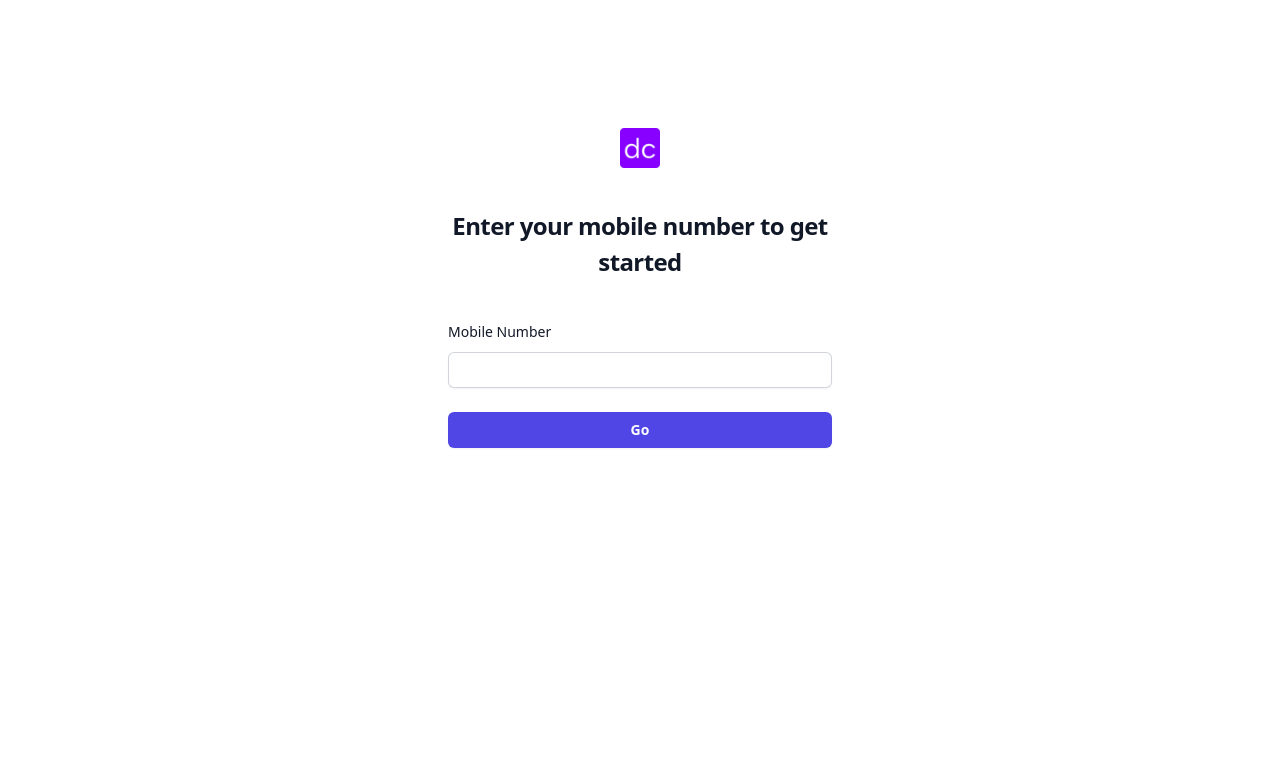
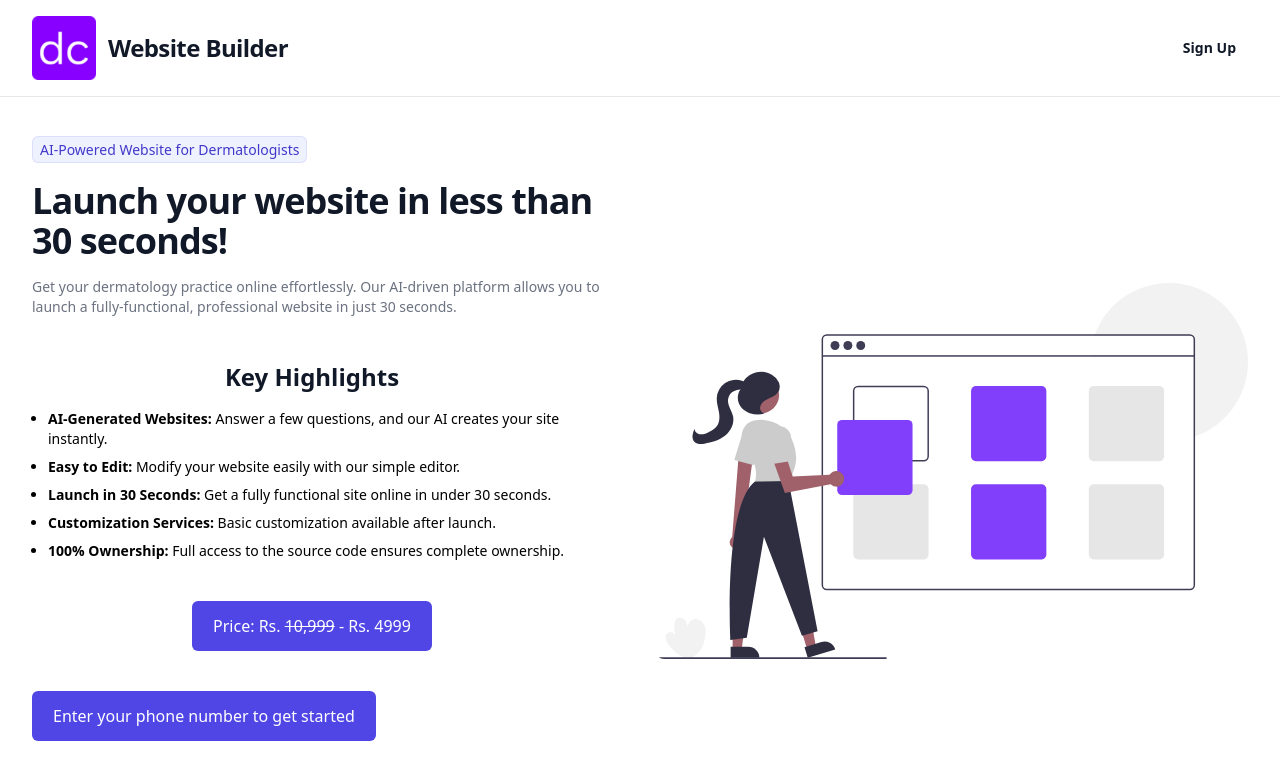
Before and after one commit to Siano-Tech/Website-Builder-Client, a React (Vite) app: page / in a window 1280 px wide. Shown: the top 780 px of the page. Built offline with nearby package versions, Linux system fonts and the light colour scheme.

Commit message:
Add files via upload

```diff
--- a/src/App.jsx
+++ b/src/App.jsx
@@ -7,11 +7,12 @@ import './api/api';
 import LoginPage from './pages/LoginPage';
 import Navbar from './layout/Navbar';
 import { Website } from './pages/Website/Website';
+import { LandingPage } from './pages/LandingPage';
 
 export default function App() {
   return (
     <Router>
-      <div className="mx-auto max-w-7xl">
+      <div className="">
         <Toaster
           position="bottom-right"
           reverseOrder={false}
@@ -20,11 +21,15 @@ export default function App() {
           }}
         />
         <Navbar />
-        <Routes>
-          <Route path="/" exact element={<LoginPage />} />
-          <Route path="/fb" exact element={<FormPage />} />
-          <Route path="/website" exact element={<Website />} />
-        </Routes>
+        <hr />
+        <div className="mx-auto max-w-7xl">
+          <Routes>
+            <Route path="/" exact element={<LandingPage />} />
+            <Route path="/login" exact element={<LoginPage />} />
+            <Route path="/fb" exact element={<FormPage />} />
+            <Route path="/website" exact element={<Website />} />
+          </Routes>
+        </div>
       </div>
     </Router>
   )
--- a/src/api/api.js
+++ b/src/api/api.js
@@ -2,7 +2,8 @@ import axios from 'axios';
 
 // Default Axis Endpoint for all the requests
 if(window.location.hostname.includes('localhost')) {
-    axios.defaults.baseURL = 'http://192.168.0.101:5000';
+    // axios.defaults.baseURL = 'http://192.168.0.101:5000';
+    axios.defaults.baseURL = 'http://192.168.31.243:5000';
 } else {
     axios.defaults.baseURL = 'https://website-builder-server.vercel.app';
 }
--- a/src/layout/Navbar.jsx
+++ b/src/layout/Navbar.jsx
@@ -19,6 +19,12 @@ const routes = [
     isHidden: isLoggedIn()
   },
   {
+    label: 'Dashboard',
+    to: '/login',
+    type: 'dashboard',
+    isHidden: !isLoggedIn()
+  },
+  {
     label: getUser() ? getUser().phoneNo : '',
     to: '',
     type: 'profile',
@@ -33,18 +39,18 @@ export default function Navbar() {
   let navigate = useNavigate();
 
   const logout = () => {
+    onLogout();
     navigate('/');
-    onLogout();
     window.location.reload();
   }
 
-  if(location && (location.pathname === "/" || location.pathname === "/website/")) {
+  if(location && (location.pathname === "/login" || location.pathname === "/website/")) {
     return null
   }
 
   return (
     <header className="bg-white">
-      <nav className="mx-auto flex max-w-7xl items-center justify-between p-6 lg:px-8" aria-label="Global">
+      <nav className="mx-auto flex max-w-7xl items-center justify-between p-4 lg:px-8" aria-label="Global">
         <div className="flex lg:flex-1">
           <Link to={"/"} className="-m-1.5 p-1.5 flex items-center">
             <span className="sr-only">Website Builder</span>
@@ -64,7 +70,7 @@ export default function Navbar() {
         </div>
         <div className="hidden lg:flex lg:flex-1 lg:justify-end">
           {routes.map((e) =>
-            !e.isHidden && <Link to={e.to} key={e.label} className="flex text-sm font-semibold leading-6 text-gray-900 pr-5">
+            !e.isHidden && <Link to={e.to} key={e.label} className="flex text-sm font-semibold leading-6 text-gray-900 rounded-lg px-3 py-2.5 hover:bg-gray-100">
               {e.label}
               {e?.type === 'profile' && <ArrowRightStartOnRectangleIcon className="ml-2 h-6 w-6" onClick={logout}  />}
             </Link>
--- a/src/pages/FormPage.jsx
+++ b/src/pages/FormPage.jsx
@@ -260,7 +260,7 @@ export const FormPage = () => {
                     <div className="border-b border-gray-900/10 pb-12">
                         <h2 className="text-xl font-semibold leading-7 text-gray-900">Doctor Details</h2>
                         {/* <p className="mt-1 text-sm leading-6 text-gray-600">Use a permanent address where you can receive mail.</p> */}
-                        <div className="mt-5 sm:mt-10  grid grid-cols-1 gap-x-6 gap-y-8 sm:grid-cols-6">
+                        <div className="mt-5 sm:mt-10  grid grid-cols-1 gap-x-6 gap-y-8">
                             <div className="sm:col-span-2">
                                 <label htmlFor="cover-photo" className="block text-sm font-medium leading-6 text-gray-900">
                                     Doctor Image
--- /dev/null
+++ b/src/pages/LandingPage.jsx
@@ -0,0 +1,96 @@
+import React from "react";
+import { Link } from "react-router-dom";
+import logo from '../assets/landing-logo.svg'
+
+const features = [
+    { name: 'Origin', description: 'Designed by Good Goods, Inc.' },
+    { name: 'Material', description: 'Solid walnut base with rare earth magnets and powder coated steel card cover' },
+    { name: 'Dimensions', description: '6.25" x 3.55" x 1.15"' },
+    { name: 'Finish', description: 'Hand sanded and finished with natural oil' },
+    { name: 'Includes', description: 'Wood card tray and 3 refill packs' },
+    { name: 'Considerations', description: 'Made from natural materials. Grain and color vary with each item.' },
+]
+
+export function LandingPage() {
+    return (
+        <div className="bg-white">
+            <div className="mx-auto grid max-w-2xl grid-col-1 sm:flex-row items-center gap-x-8 gap-y-8 sm:gap-x-8 sm:gap-y-16 px-4 py-10 sm:px-6 sm:py-10 lg:max-w-7xl lg:grid-cols-2 lg:px-8">
+                <div className="sm:hidden w-full mx-auto text-center">
+                    <span className="items-center rounded-md bg-indigo-50 px-2 py-1 text-sm font-medium text-indigo-700 ring-1 ring-inset ring-indigo-700/10">
+                        AI-Powered Website for Dermatologists
+                    </span>
+                </div>
+                <div>
+                    {/* <h1 className="text-4xl font-bold tracking-tight text-gray-900 sm:text-6xl">
+                        Summer styles are finally here
+                    </h1>
+                    <p className="mt-4 text-xl text-gray-500">
+                        This year, our new summer collection will shelter you from the harsh elements of a world that doesn't care
+                        if you live or die.
+                    </p> */}
+                    <div className="hidden sm:block w-full text-center sm:text-left sm:mb-5">
+                        <span className="items-center rounded-md bg-indigo-50 px-2 py-1 text-sm font-medium text-indigo-700 ring-1 ring-inset ring-indigo-700/10">
+                            AI-Powered Website for Dermatologists
+                        </span>
+                    </div>
+                    <h2 className="text-3xl text-center sm:text-left font-bold tracking-tight text-gray-900 sm:text-4xl">Launch your website in less than 30 seconds!</h2>
+                    <p className="mt-4 text-sm text-gray-500 text-center sm:text-left">
+                        Get your dermatology practice online effortlessly. Our AI-driven platform allows you to launch a fully-functional, professional website in just 30 seconds.
+                    </p>
+                    {/* <dl className="mt-16 grid grid-cols-1 gap-x-6 gap-y-10 sm:grid-cols-2 sm:gap-y-16 lg:gap-x-8">
+                        {features.map((feature) => (
+                            <div key={feature.name} className="border-t border-gray-200 pt-4">
+                                <dt className="font-medium text-gray-900">{feature.name}</dt>
+                                <dd className="mt-2 text-sm text-gray-500">{feature.description}</dd>
+                            </div>
+                        ))}
+                    </dl> */}
+                    <div class="py-5 lg:col-span-2 lg:col-start-1 lg:pb-16 lg:pr-8 lg:pt-6">
+                        {/* <div>
+                            <h3 class="sr-only">Description</h3>
+                            <div class="space-y-6">
+                            <p class="text-base text-gray-900">Get your dermatology practice online effortlessly. Our AI-driven platform allows you to launch a fully-functional, professional website in just 30 seconds. Simply answer a few basic questions, and we handle the rest.</p>
+                            </div>
+                        </div> */}
+                        <div class="mt-5">
+                            <h3 class="text-2xl font-bold text-gray-900 text-center">Key Highlights</h3>
+                            <div class="mt-4">
+                                <ul role="list" class="list-disc space-y-2 pl-6 sm:pl-4 text-sm">
+                                    <li><span class="text-md"><span className="font-bold">AI-Generated Websites:</span> Answer a few questions, and our AI creates your site instantly.</span></li>
+                                    <li><span class="text-md"><span className="font-bold">Easy to Edit:</span> Modify your website easily with our simple editor.</span></li>
+                                    <li><span class="text-md"><span className="font-bold">Launch in 30 Seconds:</span> Get a fully functional site online in under 30 seconds.</span></li>
+                                    <li><span class="text-md"><span className="font-bold">Customization Services:</span> Basic customization available after launch.</span></li>
+                                    <li><span class="text-md"><span className="font-bold">100% Ownership:</span> Full access to the source code ensures complete ownership.</span></li>
+                                </ul>
+                            </div>
+                        </div>
+                        <div class="mt-10 text-center">
+                            {/* <h2 class="text-2xl font-medium text-gray-900">Price: Rs. 9999 - Rs. 4999</h2> */}
+                            <p
+                                className="text-center inline-block rounded-md border border-transparent bg-indigo-600 px-5 py-3 text-center text-white hover:bg-indigo-700"
+                            >
+                                Price: Rs. <span className="line-through">10,999</span> - Rs. 4999
+                            </p>
+                            {/* <div class="mt-4 space-y-6">
+                                <p class="text-sm text-gray-600">Price: Rs. 9999 - Rs. 4999</p>
+                            </div> */}
+                        </div>
+                        <Link
+                            to={'/login'}
+                            className="mt-10 inline-block rounded-md border border-transparent bg-indigo-600 px-5 py-3 text-center font-medium text-white hover:bg-indigo-700"
+                        >
+                            Enter your phone number to get started
+                        </Link>
+                    </div>
+                </div>
+                <div className="order-first sm:order-last">
+                    <img
+                        alt="Walnut card tray with white powder coated steel divider and 3 punchout holes."
+                        src={logo}
+                        className="rounded-lg"
+                    />
+                </div>
+            </div>
+        </div>
+    )
+}
--- a/src/pages/LoginPage.jsx
+++ b/src/pages/LoginPage.jsx
@@ -35,6 +35,7 @@ export default function LoginPage() {
             toast.remove();
             toast.success('Starting...');
             navigate('/fb');
+            window.location.reload();
         }).catch((e) => toast.success(e.data));
     }
 
```
Also changed, not shown: src/assets/landing-logo.svg (added).
